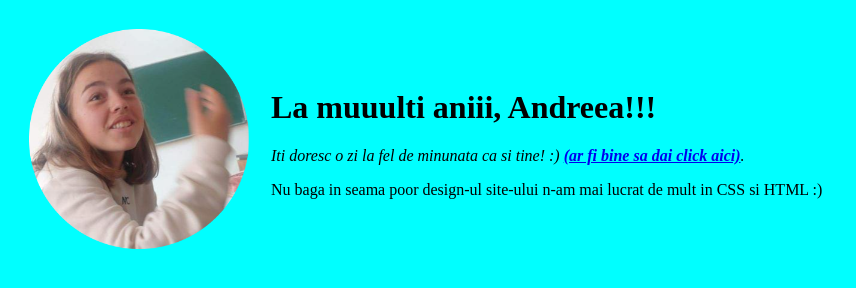
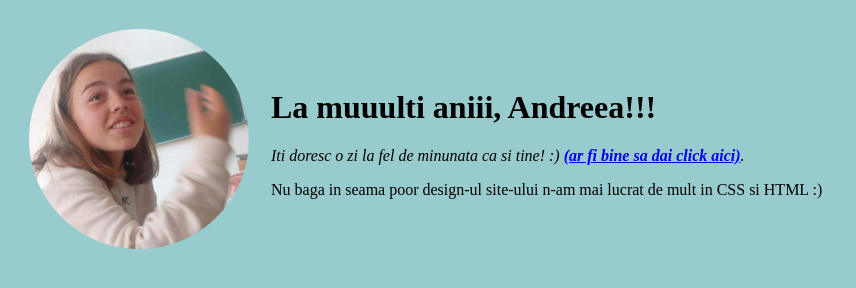
Before and after one commit to TheMathCoder/4deea, a plain HTML site: page index.html in a window 1280 px wide. Shown: the whole page, without its empty margins (0-856 px from the left). Drawn offline with Linux system fonts and the light colour scheme.

Commit message:
Update styles.css

```diff
--- a/css/styles.css
+++ b/css/styles.css
@@ -1,5 +1,5 @@
 body {
-    background-color: aqua;
+    background-color: #98cbcd;
 }
 hr {
     border-style: dotted none none;
```
